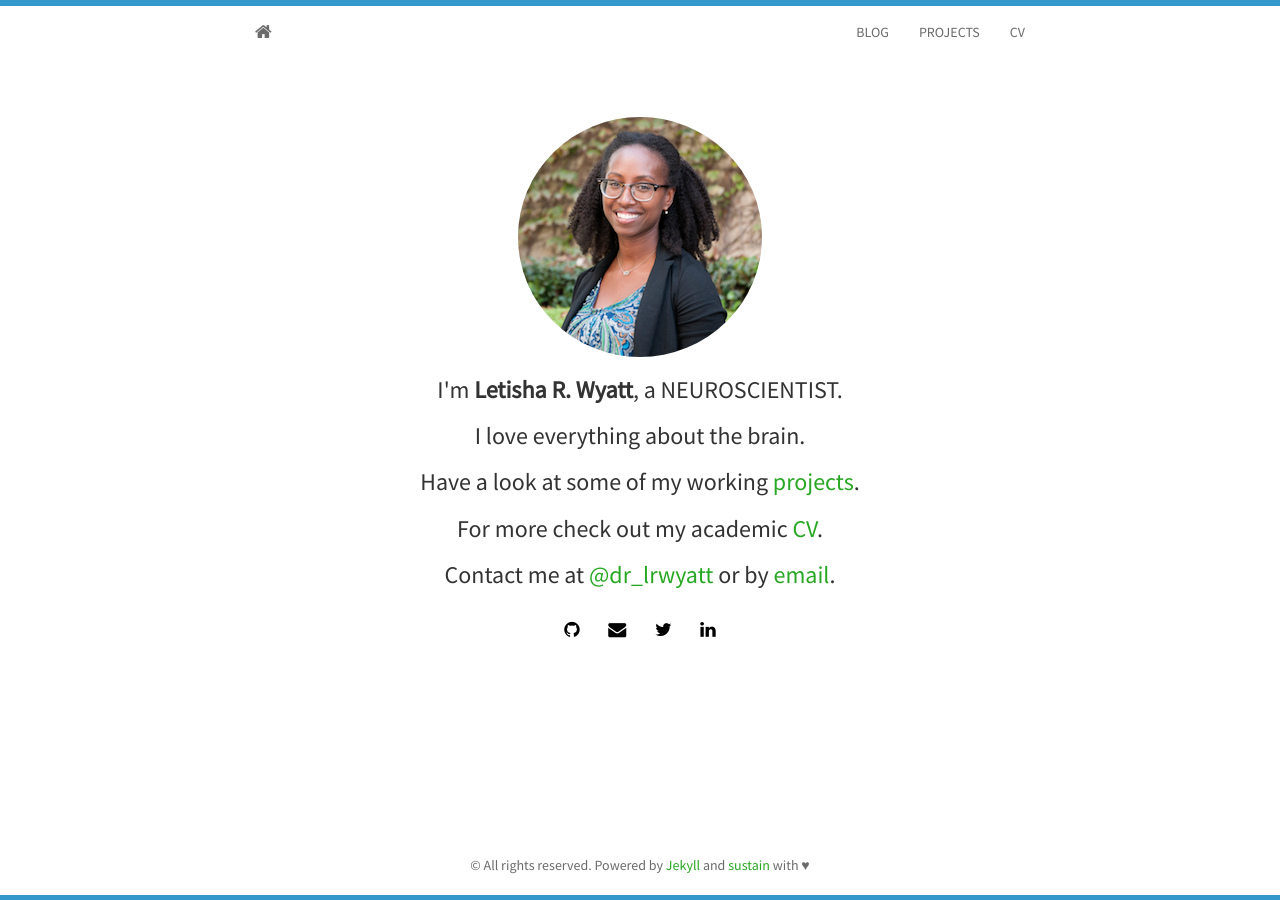
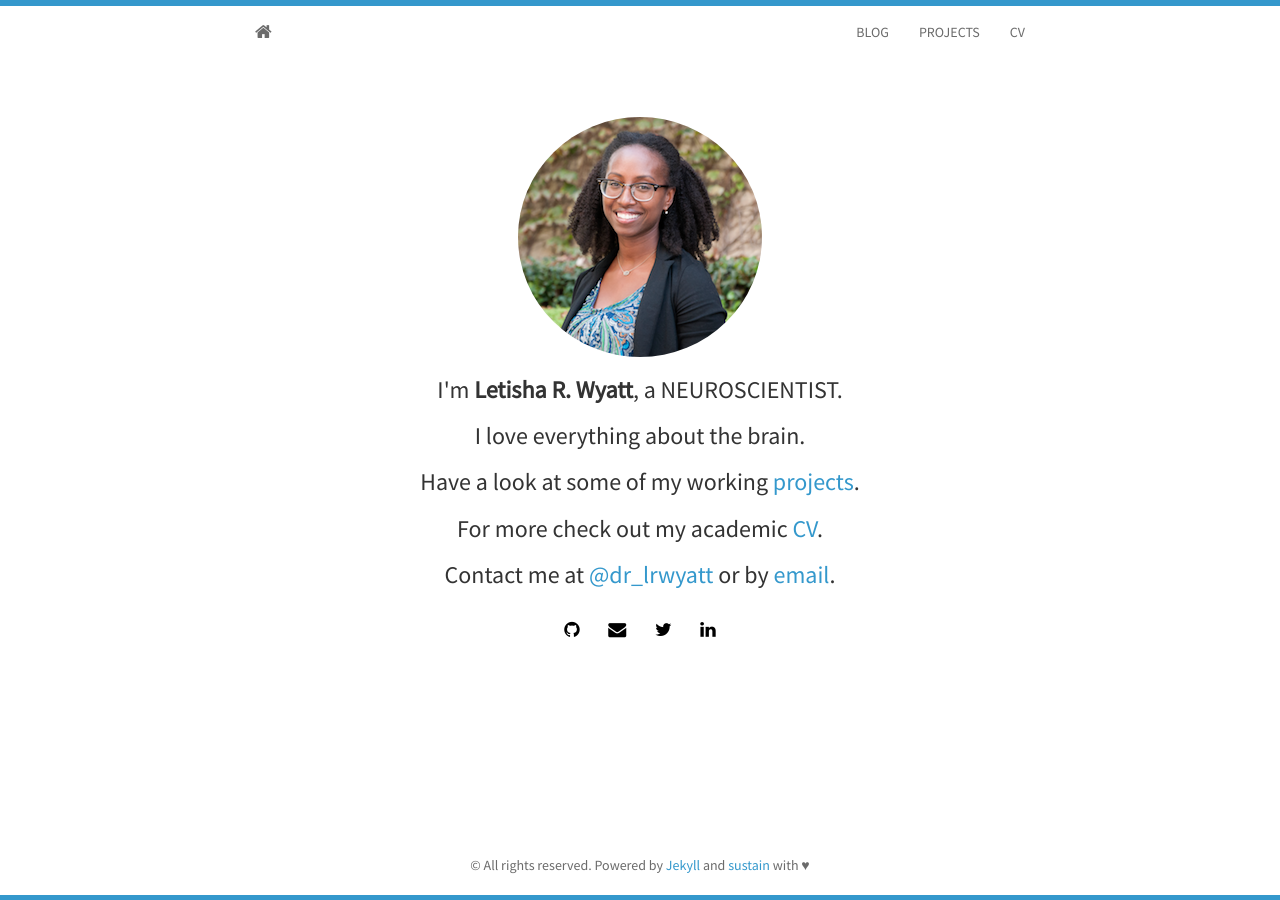
Before and after one commit to jekyllt/sustain, a Jekyll site: the page built from index.html, in a window 1280 px wide. Built offline with Jekyll 4.4.1, drawn with Linux system fonts in a browser that asks for light colours; nearby versions of some CDN libraries; the list of posts is cut into pages by our own code.

Commit message:
Update main.css

```diff
--- a/static/css/main.css
+++ b/static/css/main.css
@@ -96,10 +96,10 @@ body {
   margin: 20px 0;
 }
 .container a {
-  color: #27A822;
+  color: #3498cc;
 }
 .container a:hover {
-  color: #267723;
+  color: #3498cc;
 }
 .img-responsive {
  display: block;
```
